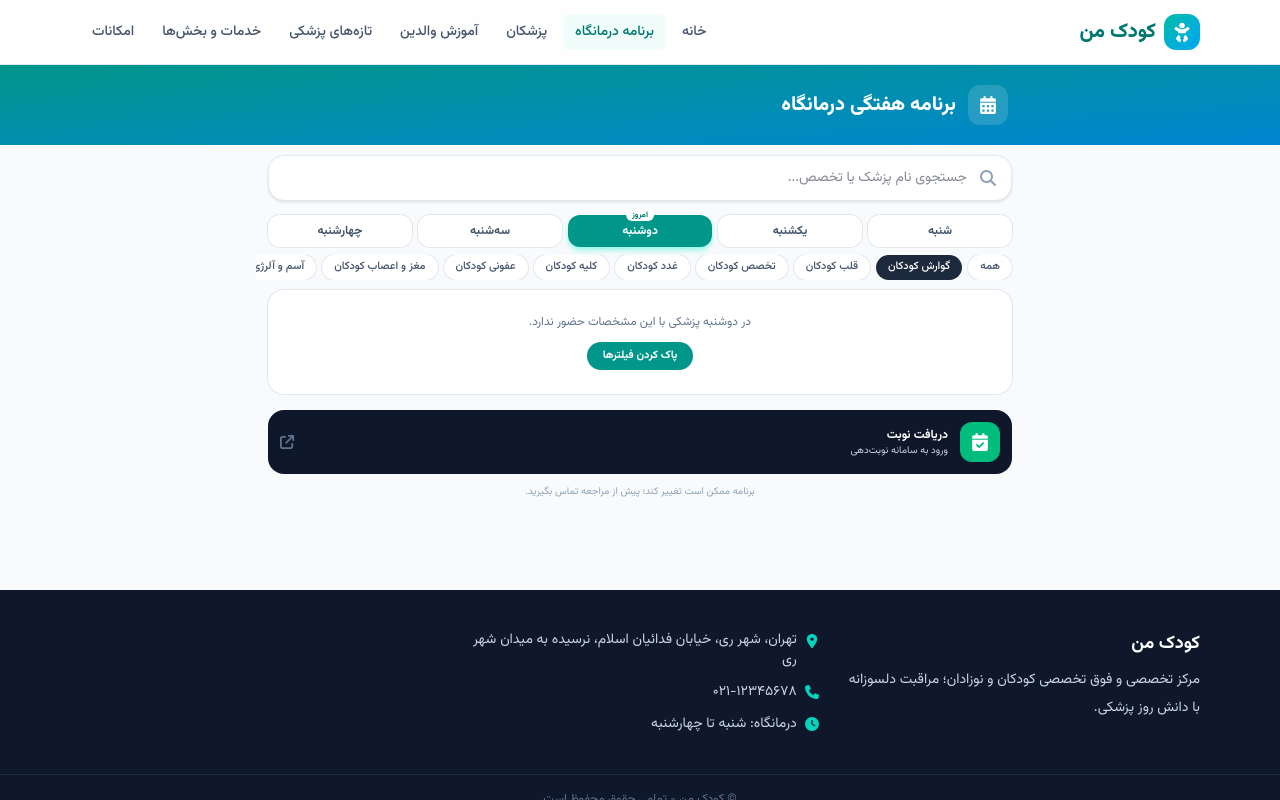
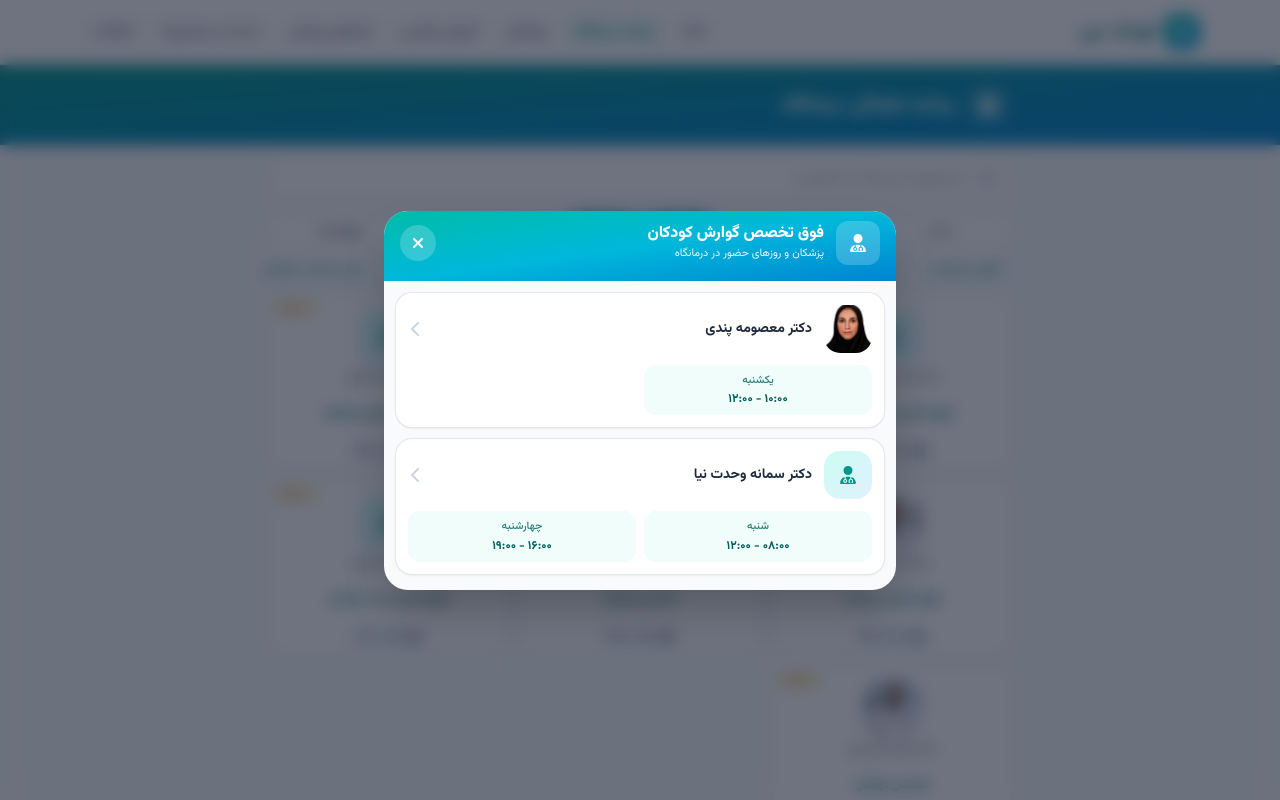
Before and after one commit to mohsenjamalpoor/kodak-man, a Next.js app: page /schedule in a window 1280 px wide. Both pictures are taken after a click on the button "گوارش کودکان". Shown: the top 800 px of the page. Built offline with nearby package versions, Linux system fonts and the light colour scheme.

Commit message:
add modal

```diff
--- a/src/app/schedule/page.js
+++ b/src/app/schedule/page.js
@@ -1,15 +1,17 @@
 "use client";
 import Link from "next/link";
-import { useEffect, useMemo, useState } from "react";
+import { useCallback, useEffect, useMemo, useState } from "react";
 import {
   FaCalendarDays,
   FaCalendarCheck,
   FaClock,
   FaArrowUpRightFromSquare,
+  FaAngleDown,
 } from "react-icons/fa6";
 import PageHeader from "@/components/PageHeader";
 import SearchBox from "@/components/SearchBox";
 import DoctorAvatar from "@/components/DoctorAvatar";
+import SpecialtyModal from "@/components/SpecialtyModal";
 import { doctors, days } from "@/data/doctors";
 import { normalize } from "@/lib/utils";
 
@@ -67,10 +69,12 @@ const statusUI = {
 
 export default function SchedulePage() {
   const [q, setQ] = useState("");
-  const [spec, setSpec] = useState("همه");
   const [day, setDay] = useState("شنبه");
   const [today, setToday] = useState(null);
   const [now, setNow] = useState(null);
+  const [modalSpec, setModalSpec] = useState(null);
+
+  const closeModal = useCallback(() => setModalSpec(null), []);
 
   useEffect(() => {
     const tick = () => {
@@ -90,17 +94,16 @@ export default function SchedulePage() {
     const n = normalize(q);
     return doctors
       .filter((d) => d.schedule[day])
-      .filter((d) => spec === "همه" || d.specialty === spec)
       .filter((d) => !n || normalize(d.name + " " + d.specialty).includes(n))
       .map((d) => ({ doc: d, time: d.schedule[day] }));
-  }, [q, spec, day]);
+  }, [q, day]);
 
   return (
     <>
       <PageHeader icon={FaCalendarDays} title="برنامه هفتگی درمانگاه" />
 
       <div className="mx-auto max-w-3xl px-3 pb-6">
-        {/* جستجو و فیلتر (غیرچسبان) */}
+        {/* جستجو، روزها و تخصص‌ها (غیرچسبان) */}
         <div className="space-y-2 py-2.5">
           <SearchBox
             value={q}
@@ -138,18 +141,16 @@ export default function SchedulePage() {
             })}
           </div>
 
-          <div className="-mx-3 flex gap-1.5 overflow-x-auto px-3 [scrollbar-width:none]">
-            {["همه", ...specialties].map((s) => (
+          {/* انواع تخصص‌ها: با لمس، مودال پزشکان آن تخصص باز می‌شود */}
+          <div className="-mx-3 flex gap-1.5 overflow-x-auto px-3 pb-0.5 [scrollbar-width:none]">
+            {specialties.map((s) => (
               <button
                 key={s}
-                onClick={() => setSpec(s)}
-                className={`shrink-0 rounded-full px-3 py-1 text-[11px] font-medium transition active:scale-95 ${
-                  spec === s
-                    ? "bg-slate-800 text-white"
-                    : "bg-white text-slate-600 ring-1 ring-slate-200"
-                }`}
+                onClick={() => setModalSpec(s)}
+                className="flex shrink-0 items-center gap-1 rounded-full bg-white px-3 py-1.5 text-xs font-bold text-teal-700 ring-1 ring-teal-200 transition active:scale-95"
               >
-                {s === "همه" ? "همه" : shortSpec(s)}
+                {shortSpec(s)}
+                <FaAngleDown className="text-[9px]" />
               </button>
             ))}
           </div>
@@ -163,7 +164,7 @@ export default function SchedulePage() {
               <Link
                 key={doc.id}
                 href={`/doctors/${doc.id}`}
-                className="relative flex flex-col items-center gap-0.5 rounded-xl bg-white px-2 pb-2 pt-2.5 text-center shadow-sm ring-1 ring-slate-200 transition hover:-translate-y-0.5 hover:shadow-lg active:scale-95"
+                className="relative flex flex-col items-center gap-1 rounded-xl bg-white px-2 pb-2 pt-2.5 text-center shadow-sm ring-1 ring-slate-200 transition hover:-translate-y-0.5 hover:shadow-lg active:scale-95"
               >
                 {st && (
                   <span
@@ -177,13 +178,13 @@ export default function SchedulePage() {
                   doctor={doc}
                   className="mt-1 h-12 w-12 text-lg md:h-14 md:w-14"
                 />
-                <h3 className="line-clamp-2 min-h-8 text-[11px] font-bold leading-4 text-slate-800">
+                <h3 className="line-clamp-2 min-h-8 text-[11px] font-medium leading-4 text-slate-600">
                   {doc.name}
                 </h3>
-                <p className="line-clamp-1 text-[9px] leading-4 text-teal-700">
-                  {shortSpec(doc.specialty)}
+                <p className="line-clamp-2 min-h-8 text-xs font-extrabold leading-4 text-teal-700">
+                  {doc.specialty}
                 </p>
-                <p className="mt-0.5 flex items-center gap-1 rounded-full bg-teal-50 px-2 py-0.5 text-[10px] font-bold leading-4 text-teal-700">
+                <p className="flex items-center gap-1 rounded-full bg-slate-100 px-2 py-0.5 text-[10px] font-bold leading-4 text-slate-700">
                   <FaClock className="shrink-0 text-[8px]" /> {time}
                 </p>
               </Link>
@@ -196,15 +197,14 @@ export default function SchedulePage() {
             <p className="text-xs text-slate-500">
               در {day} پزشکی با این مشخصات حضور ندارد.
             </p>
-            <button
-              onClick={() => {
-                setQ("");
-                setSpec("همه");
-              }}
-              className="mt-3 rounded-full bg-teal-600 px-4 py-1.5 text-[11px] font-bold text-white active:scale-95"
-            >
-              پاک کردن فیلترها
-            </button>
+            {q && (
+              <button
+                onClick={() => setQ("")}
+                className="mt-3 rounded-full bg-teal-600 px-4 py-1.5 text-[11px] font-bold text-white active:scale-95"
+              >
+                پاک کردن جستجو
+              </button>
+            )}
           </div>
         )}
 
@@ -231,6 +231,14 @@ export default function SchedulePage() {
           برنامه ممکن است تغییر کند؛ پیش از مراجعه تماس بگیرید.
         </p>
       </div>
+
+      {modalSpec && (
+        <SpecialtyModal
+          specialty={modalSpec}
+          today={today}
+          onClose={closeModal}
+        />
+      )}
     </>
   );
 }
--- /dev/null
+++ b/src/components/SpecialtyModal.js
@@ -0,0 +1,132 @@
+"use client";
+import Link from "next/link";
+import { useEffect, useState } from "react";
+import { FaChevronLeft, FaXmark, FaUserDoctor } from "react-icons/fa6";
+import DoctorAvatar from "@/components/DoctorAvatar";
+import { doctors, days } from "@/data/doctors";
+
+/**
+ * props:
+ *  - specialty: نام تخصص (رشته)
+ *  - today: نام روز جاری (مثلاً "شنبه") یا null؛ برای برجسته کردن امروز
+ *  - onClose: تابع بستن مودال (بهتر است با useCallback ساخته شود)
+ */
+export default function SpecialtyModal({ specialty, today = null, onClose }) {
+  const [show, setShow] = useState(false);
+
+  useEffect(() => {
+    const raf = requestAnimationFrame(() => setShow(true));
+    const onKey = (e) => e.key === "Escape" && onClose();
+    document.addEventListener("keydown", onKey);
+    const prev = document.body.style.overflow;
+    document.body.style.overflow = "hidden";
+    return () => {
+      cancelAnimationFrame(raf);
+      document.removeEventListener("keydown", onKey);
+      document.body.style.overflow = prev;
+    };
+  }, [onClose]);
+
+  const list = doctors.filter(
+    (d) => d.specialty === specialty && days.some((day) => d.schedule[day]),
+  );
+
+  return (
+    <div
+      className="fixed inset-0 z-[70] flex items-end justify-center md:items-center"
+      role="dialog"
+      aria-modal="true"
+      aria-label={specialty}
+    >
+      <div
+        onClick={onClose}
+        className={`absolute inset-0 bg-slate-900/60 backdrop-blur-sm transition-opacity duration-200 ${
+          show ? "opacity-100" : "opacity-0"
+        }`}
+      />
+
+      <div
+        className={`relative flex max-h-[85vh] w-full max-w-lg flex-col overflow-hidden rounded-t-3xl bg-slate-50 shadow-2xl transition-transform duration-300 md:rounded-3xl ${
+          show ? "translate-y-0" : "translate-y-full"
+        }`}
+      >
+        <div className="bg-linear-to-br from-teal-500 via-cyan-500 to-sky-600 px-4 pb-4 pt-2.5 text-white">
+          <span className="mx-auto mb-3 block h-1.5 w-10 rounded-full bg-white/50 md:hidden" />
+          <div className="flex items-center gap-3">
+            <span className="grid h-11 w-11 shrink-0 place-items-center rounded-xl bg-white/20 text-lg">
+              <FaUserDoctor />
+            </span>
+            <div className="min-w-0 flex-1">
+              <h2 className="text-base font-extrabold leading-6">
+                {specialty}
+              </h2>
+              <p className="text-[11px] text-white/90">
+                پزشکان و روزهای حضور در درمانگاه
+              </p>
+            </div>
+            <button
+              onClick={onClose}
+              aria-label="بستن"
+              className="grid h-9 w-9 shrink-0 place-items-center rounded-full bg-white/20 transition active:scale-90"
+            >
+              <FaXmark />
+            </button>
+          </div>
+        </div>
+
+        <div className="space-y-3 overflow-y-auto p-3 pb-[max(1rem,env(safe-area-inset-bottom))]">
+          {list.map((d) => (
+            <div
+              key={d.id}
+              className="rounded-2xl bg-white p-3 shadow-sm ring-1 ring-slate-200"
+            >
+              <Link
+                href={`/doctors/${d.id}`}
+                onClick={onClose}
+                className="flex items-center gap-3"
+              >
+                <DoctorAvatar doctor={d} className="h-12 w-12 text-lg" />
+                <span className="flex-1 text-sm font-bold leading-6 text-slate-800">
+                  {d.name}
+                </span>
+                <FaChevronLeft className="text-slate-300" />
+              </Link>
+
+              <div className="mt-3 grid grid-cols-2 gap-2">
+                {days
+                  .filter((day) => d.schedule[day])
+                  .map((day) => {
+                    const isToday = day === today;
+                    return (
+                      <div
+                        key={day}
+                        className={`rounded-xl px-3 py-2 text-center ${
+                          isToday
+                            ? "bg-emerald-500 text-white shadow-md shadow-emerald-200"
+                            : "bg-teal-50 text-teal-800"
+                        }`}
+                      >
+                        <p className="text-[11px] font-medium opacity-80">
+                          {day}
+                          {isToday && " (امروز)"}
+                        </p>
+                        <p className="mt-0.5 text-xs font-bold">
+                          {d.schedule[day]}
+                        </p>
+                      </div>
+                    );
+                  })}
+              </div>
+            </div>
+          ))}
+
+          {list.length === 0 && (
+            <p className="py-8 text-center text-xs text-slate-500">
+              پزشکی با این تخصص در درمانگاه حضور ندارد.
+            </p>
+          )}
+        </div>
+      </div>
+    </div>
+  );
+}
--- a/src/data/doctors.js
+++ b/src/data/doctors.js
@@ -158,7 +158,7 @@ export const doctors = [
     id: 16,
     name: "دکتر کمیل هادی پور",
     specialty: "تخصص کودکان",
-    image: null,
+    image: "/images/drhadipoor.jpg",
     bio: "ویزیت عمومی کودکان و نوزادان، بررسی تب و عفونت‌های شایع، مشاوره تغذیه و پایش رشد.",
     education: ["تخصص کودکان", "فلوشیپ نوزادان"],
     schedule: { دوشنبه: "۱۲:۰۰ - ۱۶:۰۰" },
```
Also changed, not shown: public/images/drhadipoor.jpg (added).
